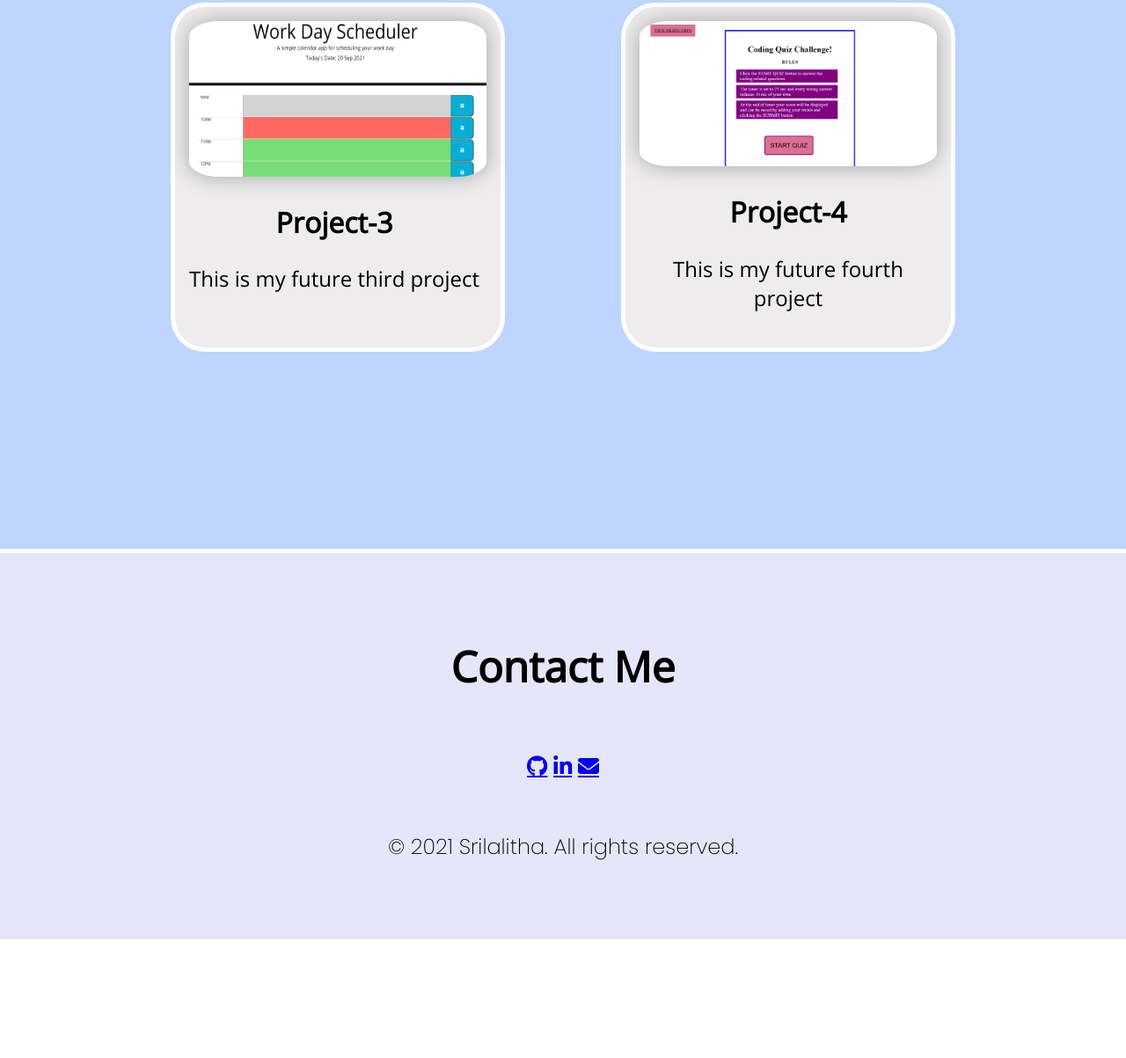
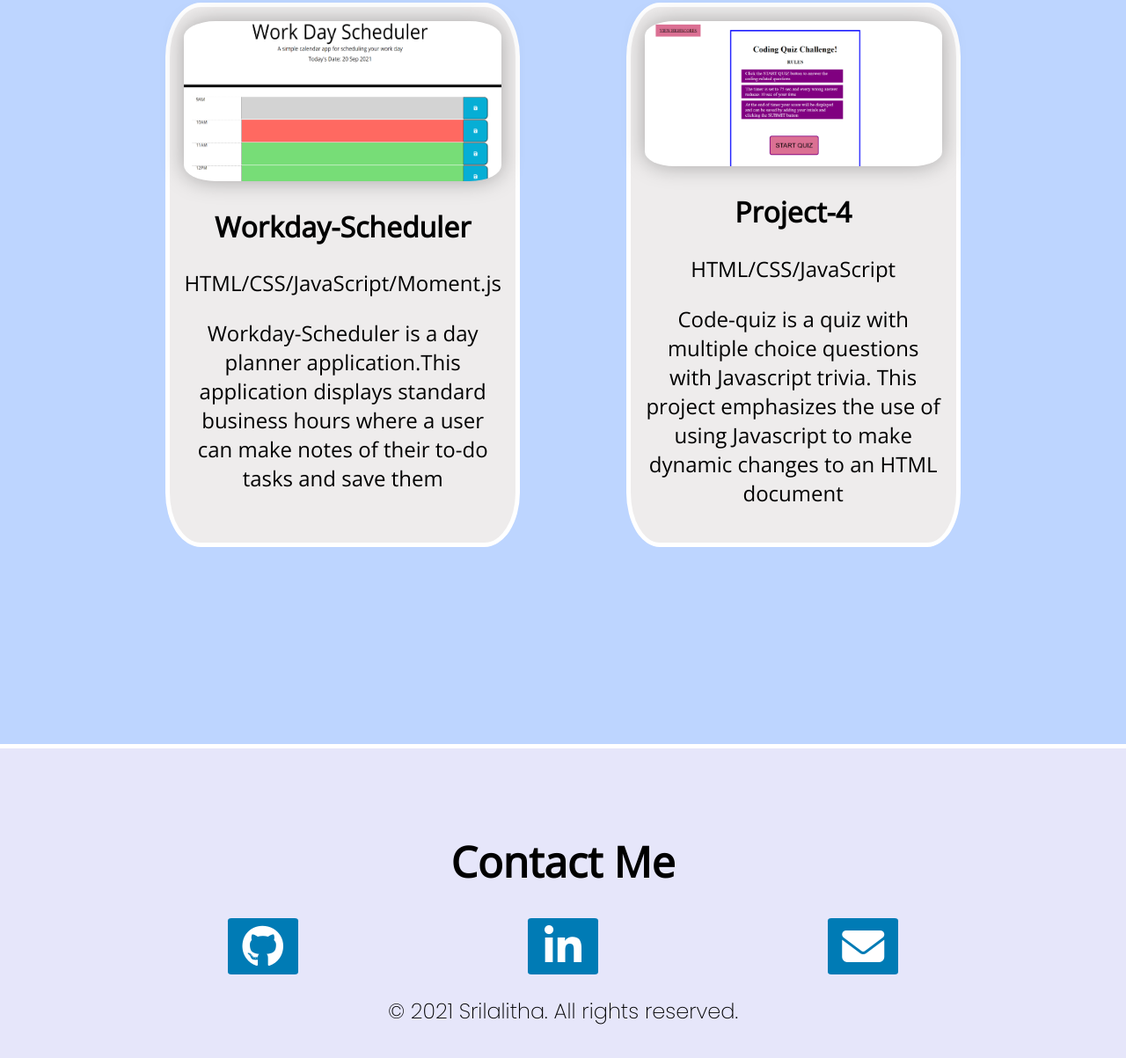
Before and after one commit to SrilalithaN/Portfolio, a plain HTML site: page index.html in a window 1280 px wide. Shown: the part 2186-3389 px from the top of the page at 88% size. Before the commit the page ends 3254 px from the top, so only its background shows below. Drawn offline with nearby package versions, Linux system fonts and the light colour scheme.

Commit message:
added project-description and styled footer

```diff
--- a/assets/style.css
+++ b/assets/style.css
@@ -149,11 +149,26 @@ footer {
 .social {
   display: flex;
   justify-content: space-around;
-  font-size: 1.5rem;
-  font-family: var(--poppins);
+  font-size: 5rem;
 }
-.social span {
-  padding: 2rem;
+
+/* Style all font awesome icons */
+.fa {
+  border-radius: 5%;
+  padding: 0.5rem;
+  font-size: 3rem;
+  width: 4rem;
+  text-align: center;
+  text-decoration: none;
+}
+.fa-linkedin,
+.fa-github,
+.fa-envelope {
+  background: #007bb5;
+  color: white;
+}
+.fa:hover {
+  color: salmon;
 }
 .copy p {
   text-align: center;
--- a/index.html
+++ b/index.html
@@ -26,7 +26,10 @@
       crossorigin="anonymous"
     />
     <link href="assets/style.css" rel="stylesheet" />
-    <script src="https://kit.fontawesome.com/99b719059f.js" crossorigin="anonymous"></script>
+    <script
+      src="https://kit.fontawesome.com/99b719059f.js"
+      crossorigin="anonymous"
+    ></script>
   </head>
 
   <body>
@@ -96,9 +99,14 @@
             alt="image with weather-dashboard"
             class="project-image"
           />
-          <div>
-            <h2>Project-2</h2>
-            <p>This is my future second Project</p>
+          <div class="project-info">
+            <h2>Weather-Dashboard</h2>
+            <p class="tech-used">HTML/CSS/JavaScript/jQuery/Web-APIs</p>
+            <p class="project-description">
+              Weather Dashboard is an application to find weather conditions for
+              a given city. It displays current weather and also a 5-day weather
+              forecast.
+            </p>
           </div>
         </section>
 
@@ -109,9 +117,14 @@
             alt="image with day-planner"
             class="project-image"
           />
-          <div>
-            <h2>Project-3</h2>
-            <p>This is my future third project</p>
+          <div class="project-info">
+            <h2>Workday-Scheduler</h2>
+            <p class="tech-used">HTML/CSS/JavaScript/Moment.js</p>
+            <p class="project-description">
+              Workday-Scheduler is a day planner application.This application
+              displays standard business hours where a user can make notes of
+              their to-do tasks and save them
+            </p>
           </div>
         </section>
 
@@ -122,9 +135,14 @@
             alt="image with code-quiz"
             class="project-image"
           />
-          <div>
+          <div class="project-description">
             <h2>Project-4</h2>
-            <p>This is my future fourth project</p>
+            <p class="tech-used">HTML/CSS/JavaScript</p>
+            <p class="project-description">
+              Code-quiz is a quiz with multiple choice questions with Javascript
+              trivia. This project emphasizes the use of using Javascript to
+              make dynamic changes to an HTML document
+            </p>
           </div>
         </section>
       </div>
@@ -133,11 +151,24 @@
     <footer class="contact container" id="contact">
       <h1>Contact Me</h1>
       <div class="social">
-        <span>
-          <a href="https://github.com/SrilalithaN" target="_blank" aria-label="github" class="fa fa-github"></a>
-          <a href="www.linkedin.com/in/srilalitha-nookala" target="_blank" aria-label="linkedin"
-              class="fa fa-linkedin"></a>
-          <a href="mailto:srilalitha.ganti@gmail.com" target="_blank" aria-label="mail" class="fa fa-envelope"></a>
+        <a
+          href="https://github.com/SrilalithaN"
+          target="_blank"
+          aria-label="github"
+          class="fa fa-github"
+        ></a>
+        <a
+          href="www.linkedin.com/in/srilalitha-nookala"
+          target="_blank"
+          aria-label="linkedin"
+          class="fa fa-linkedin"
+        ></a>
+        <a
+          href="mailto:srilalitha.ganti@gmail.com"
+          target="_blank"
+          aria-label="mail"
+          class="fa fa-envelope"
+        ></a>
       </div>
 
       <div class="copy">
```
